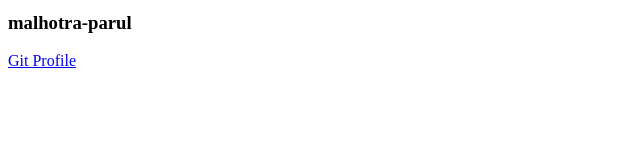
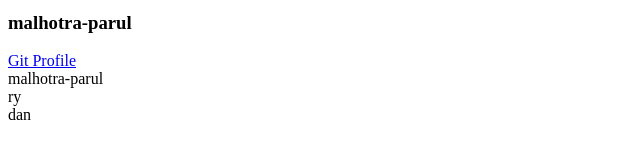
Before and after one commit to malhotra-parul/single-page-apps, a React (Create React App) app in the folder analytics-app/: page / in a window 1280 px wide. Shown: the part 168-326 px from the top of the page, without its empty margins (0-640 px from the left). Built offline with nearby package versions, Linux system fonts and the light colour scheme.

Commit message:
Working With Users Component

```diff
--- a/analytics-app/src/App.js
+++ b/analytics-app/src/App.js
@@ -1,5 +1,6 @@
 import NavBar from "./components/layouts/NavBar";
 import UserItem from "./components/users/UserItem";
+import Users from "./components/users/Users";
 
 import React, { Component } from "react";
 
@@ -9,6 +10,7 @@ class App extends Component{
             <div className="App">
                     <NavBar />
                     <UserItem />
+                    <Users />
             </div>
         );
     }
--- /dev/null
+++ b/analytics-app/src/components/users/Users.js
@@ -0,0 +1,42 @@
+import React, { Component } from "react";
+
+class Users extends Component{
+    state= {
+        users: [
+            {
+                id: "id",
+                login: "malhotra-parul",
+                avatar_url: "https://avatars1.githubusercontent.com/u/48578815?v=4",
+                html_url: "https://github.com/malhotra-parul"
+            },
+            {
+                id: '2',
+                login: 'ry',
+                avatar_url: 'https://avatars1.githubusercontent.com/u/80?v=4',
+                html_url: 'https://github.com/ry'
+            },
+            {
+                id: '3',
+                login: 'dan',
+                avatar_url: 'https://avatars1.githubusercontent.com/u/219?v=4',
+                html_url: 'https://github.com/dan'
+            }
+        ]
+    };
+
+    render(){
+        return(
+            <div>
+                {
+                    this.state.users.map(user => (
+
+                    <div key={user.id}>{user.login}</div>
+                    ))
+                }
+            </div>
+        );
+    }
+
+}
+
+export default Users;
```
